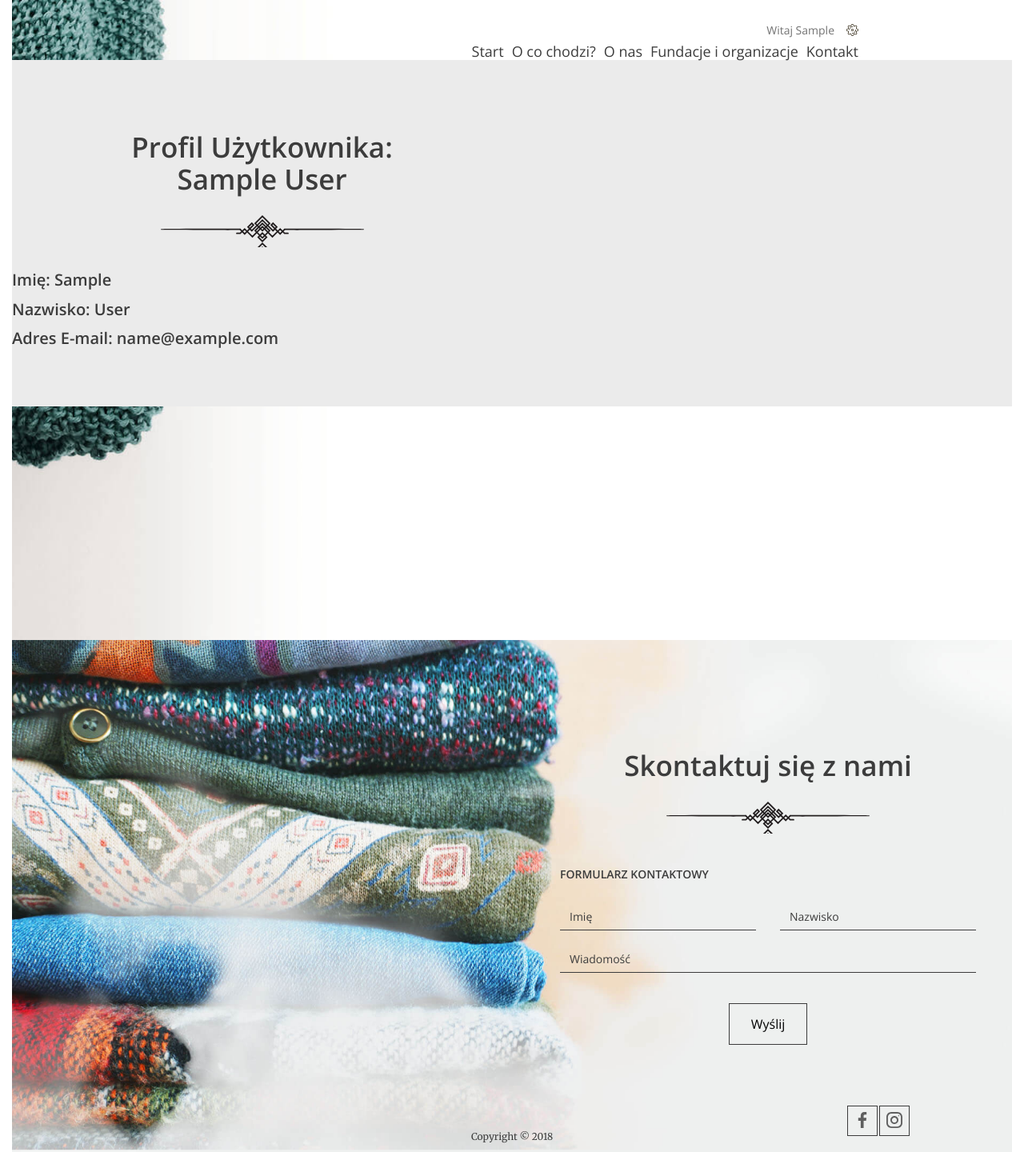
After one commit to M-Wasilewski92/Oddam, a Django app: page /profile/ in a window 1280 px wide. The commit adds this page. Shown: the whole page at 80% size. Run offline with Django 4.2, Linux system fonts and the light colour scheme; the visitor is signed in with stand-in values (Sample User, id 1).

Commit message:
feature 9

```diff
--- a/oddam/projectapp/templates/index.html
+++ b/oddam/projectapp/templates/index.html
@@ -8,9 +8,9 @@
         {% if user.is_authenticated %}
     <ul class="nav--actions">
       <li class="logged-user">
-         Witaj {{user}}|
+         Witaj {{user.first_name}}|
         <ul class="dropdown">
-          <li><a href="#">Profil</a></li>
+          <li><a href="{% url 'projectapp:profile' %}">Profil</a></li>
           <li><a href="#">Ustawienia</a></li>
           {% if user.is_superuser %}
             <li><a href="/admin">Panel Administracyjny</a></li>
--- /dev/null
+++ b/oddam/projectapp/templates/user-page.html
@@ -0,0 +1,27 @@
+{% extends 'base.html' %},
+{% load static %}
+{% block title %}Profil{% endblock %}
+{% block container %}
+<header class="header--form-page">
+    <nav class="container container--70">
+{% include './partials/_login-register.html' %}
+{% include './partials/_header.html' %}
+    </nav>
+
+
+<section class="about-us">
+    <div class=about-us--text">
+        <h2>Profil Użytkownika:<br> {{ user.get_full_name }}</h2>
+        <h1>Imię: {{ user.first_name }} </h1>
+        <h1>Nazwisko: {{ user.last_name }} </h1>
+        <h1>Adres E-mail:  {{ user.email }}</h1>
+
+    </div>
+
+</section>
+
+</header>
+
+{% include './partials/_footer.html' %}
+
+{% endblock %}
--- a/oddam/projectapp/urls.py
+++ b/oddam/projectapp/urls.py
@@ -9,7 +9,8 @@ urlpatterns = [
     path('add/', views.AddDonation.as_view(), name='add'),
     path('login/', views.Login.as_view(), name='login'),
     path('register/', views.Register.as_view(), name='register'),
-    path('donation/', views.SucessDonation.as_view(), name='donation'),
+    path('donation/', views.SuccessDonation.as_view(), name='donation'),
+    path('profile/', views.UserProfile.as_view(), name='profile'),
 
 
 ]
--- a/oddam/projectapp/views.py
+++ b/oddam/projectapp/views.py
@@ -9,6 +9,7 @@ from .forms import CustomUserCreationForm, CustomLoginForm, DonationCreationForm
 from django.contrib import messages
 from .models import Category, Institution, Donation
 import datetime
+
 
 # Create your views here.
 class LandingPage(View):
@@ -134,10 +135,17 @@ class Register(View):
         else:
             return redirect('projectapp:register')
 
-class SucessDonation(View):
+
+class SuccessDonation(View):
 
     def get(self, request):
         return render(request, './form-confirmation.html')
+
+
+class UserProfile(LoginRequiredMixin, View):
+
+    def get(self, request):
+        return render(request, './user-page.html')
 
 
 def get_category_objs(cat_ids):
--- a/oddam/templates/partials/_login-register.html
+++ b/oddam/templates/partials/_login-register.html
@@ -1,9 +1,9 @@
 {% if user.is_authenticated %}
     <ul class="nav--actions">
       <li class="logged-user">
-         Witaj {{user}}
+         Witaj {{user.first_name}}
         <ul class="dropdown">
-          <li><a href="#">Profil</a></li>
+          <li><a href="{% url 'projectapp:profile' %}">Profil</a></li>
           <li><a href="#">Ustawienia</a></li>
             {% if user.is_superuser %}
             <li><a href="/admin">Panel Administracyjny</a></li>
```
